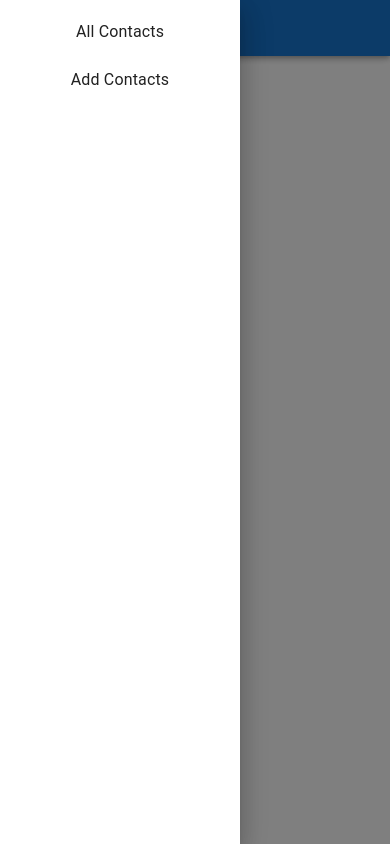
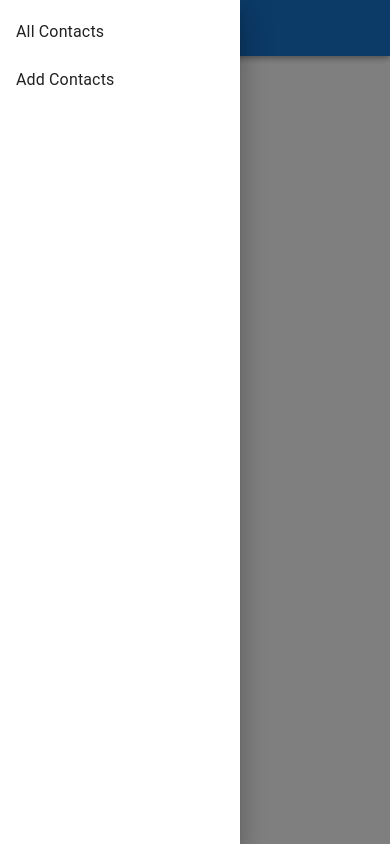
Before and after one commit to rajprogrammerbd/contacts_management_app, a Next.js app: page / in a window 390 px wide. Both pictures are taken after a click on the button "open drawer". Built offline with nearby package versions, Linux system fonts and the light colour scheme.

Commit message:
add link to the navbar

```diff
--- a/app/Components/Navigation/index.tsx
+++ b/app/Components/Navigation/index.tsx
@@ -13,11 +13,13 @@ import {
     ListItemButton,
     ListItemText
 } from "@mui/material";
+import Link from 'next/link';
 import MenuIcon from '@mui/icons-material/Menu';
 
 interface IObject {
     id: number;
     name: string;
+    url: string;
 }
 
 type IState = IObject[];
@@ -35,11 +37,13 @@ function NavigationBar({
         return [
             {
                 id: 0,
-                name: 'All Contacts'
+                name: 'All Contacts',
+                url: '/'
             },
             {
                 id: 1,
-                name: 'Add Contacts'
+                name: 'Add Contacts',
+                url: '/add_contacts'
             }
         ]
     });
@@ -58,7 +62,9 @@ function NavigationBar({
           {state.map((item: IObject) => (
             <ListItem key={item.id} disablePadding>
               <ListItemButton sx={{ textAlign: 'center' }}>
-                <ListItemText primary={item.name} />
+                <Link href={item.url}>
+                  <ListItemText primary={item.name} />
+                </Link>
               </ListItemButton>
             </ListItem>
           ))}
@@ -82,9 +88,11 @@ function NavigationBar({
               </IconButton>
               <Box sx={{ display: { xs: 'none', sm: 'block' } }}>
                 {state.map((item: IObject) => (
-                  <Button key={item.id} sx={{ color: '#fff' }}>
-                    {item.name}
-                  </Button>
+                  <Link href={item.url} key={item.id}>
+                    <Button sx={{ color: '#fff' }}>
+                      {item.name}
+                    </Button>
+                  </Link>
                 ))}
               </Box>
             </Toolbar>
```
